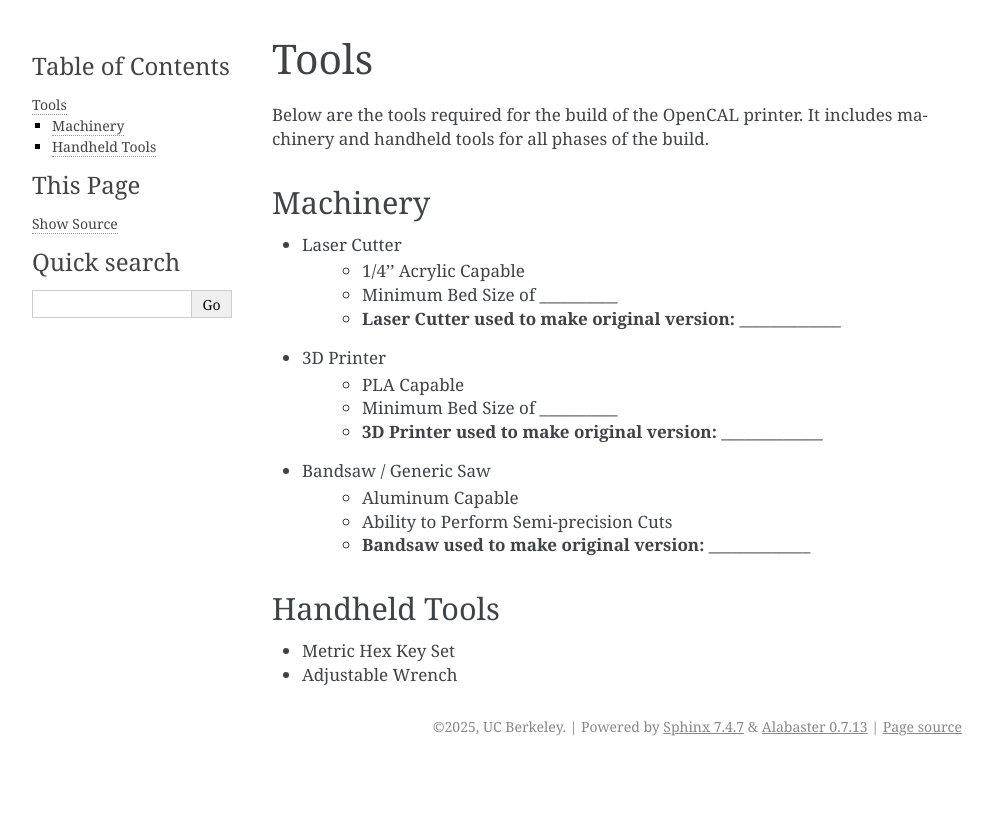
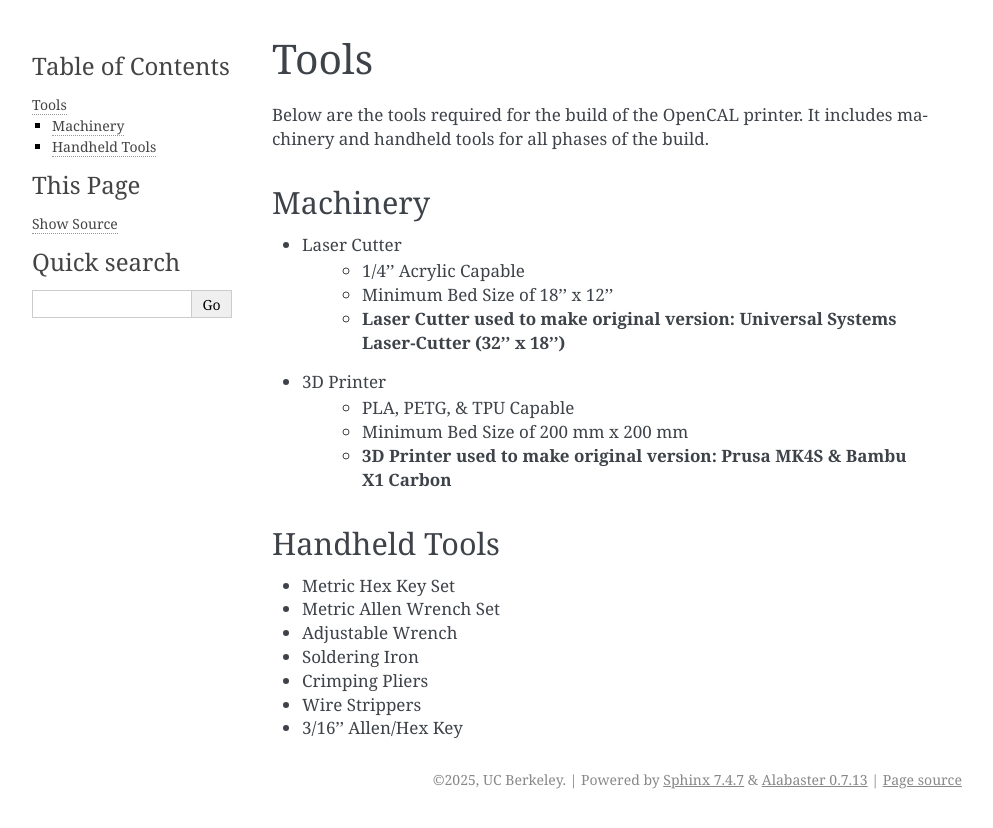
Before and after one commit to computed-axial-lithography/OpenCAL-documentation, a Sphinx documentation site: the page built from docs/source/assembly_instructions/tools.rst, in a window 1280 px wide. Shown: the top 828 px of the page, without its empty margins (148-1141 px from the left). Built offline with Sphinx 7.4.7, drawn with Linux system fonts in a browser that asks for light colours.

Commit message:
misc changes

```diff
--- a/docs/source/assembly_instructions/tools.rst
+++ b/docs/source/assembly_instructions/tools.rst
@@ -8,18 +8,19 @@ Machinery
 ----------
 * Laser Cutter
     * 1/4'' Acrylic Capable
-    * Minimum Bed Size of __________
-    * **Laser Cutter used to make original version: _____________**
+    * Minimum Bed Size of 18'' x 12''
+    * **Laser Cutter used to make original version: Universal Systems Laser-Cutter (32'' x 18'')**
 * 3D Printer
-    * PLA Capable
-    * Minimum Bed Size of __________
-    * **3D Printer used to make original version: _____________**
-* Bandsaw / Generic Saw
-    * Aluminum Capable
-    * Ability to Perform Semi-precision Cuts
-    * **Bandsaw used to make original version: _____________**
+    * PLA, PETG, & TPU Capable
+    * Minimum Bed Size of 200 mm x 200 mm
+    * **3D Printer used to make original version: Prusa MK4S & Bambu X1 Carbon**
 
 Handheld Tools
 --------------
 * Metric Hex Key Set
+* Metric Allen Wrench Set
 * Adjustable Wrench
+* Soldering Iron
+* Crimping Pliers
+* Wire Strippers
+* 3/16'' Allen/Hex Key
--- a/docs/source/index.rst
+++ b/docs/source/index.rst
@@ -6,9 +6,8 @@
    `reStructuredText <https://www.sphinx-doc.org/en/master/usage/restructuredtext/index.html>`_
    documentation for details.
 
-OpenCAL: A Comprehensive Guide
-==============================
-
+OpenCAL: A Comprehensive Guide!
+-------------------------------
 **What is CAL?**
 
 Computed Axial Lithography (CAL) is a recent advancement in volumetric additive manufacturing (VAM) that
```
Also changed, not shown: docs/source/assembly_instructions/cad.rst (+4 -4 lines).
